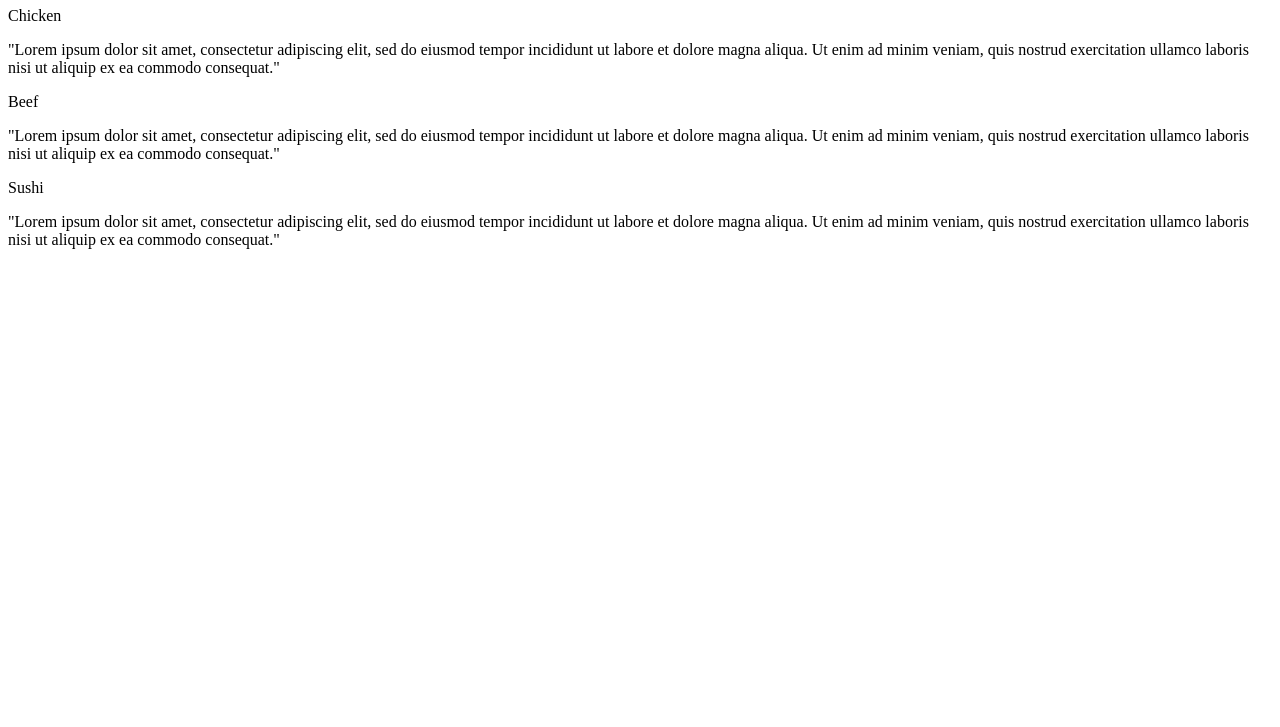
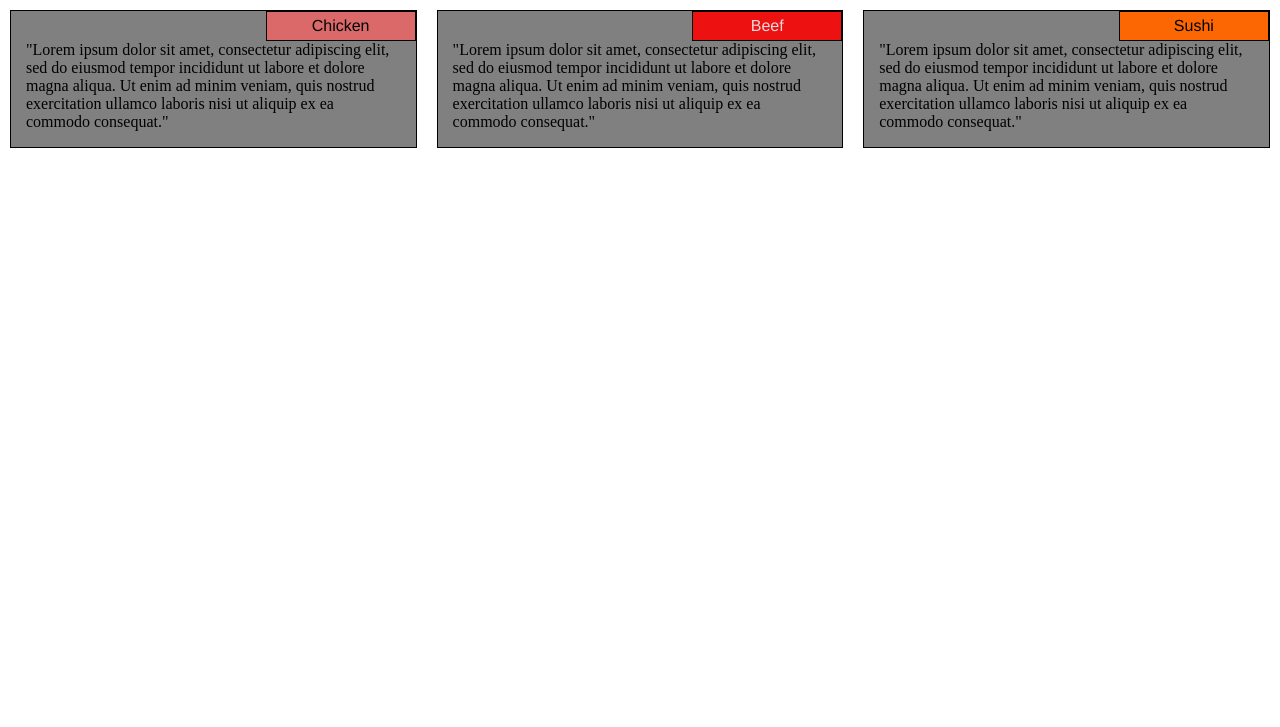
Before and after one commit to f1reboywatergrl/coursera_test, a plain HTML site: page module-2_solution/index.html in a window 1280 px wide. Shown: the part 73-800 px from the top of the page. Drawn offline with Linux system fonts and the light colour scheme; the site is published under a folder, as on GitHub Pages, so addresses that start at the root find nothing.

Commit message:
fixing file path

```diff
--- a/module-2_solution/index.html
+++ b/module-2_solution/index.html
@@ -4,7 +4,7 @@
 	<meta charset="UTF-8">
 	<meta name="viewport" content="width=device-width,
 	initial-scale=1">
-  <link rel="stylesheet" type="text/css" href="/module-2_solution/css/mystyle.css">
+  <link rel="stylesheet" type="text/css" href="../css/mystyle.css">
 	<title>Assignment Solution for Module 2</title>
 </head>
 <body>
```
